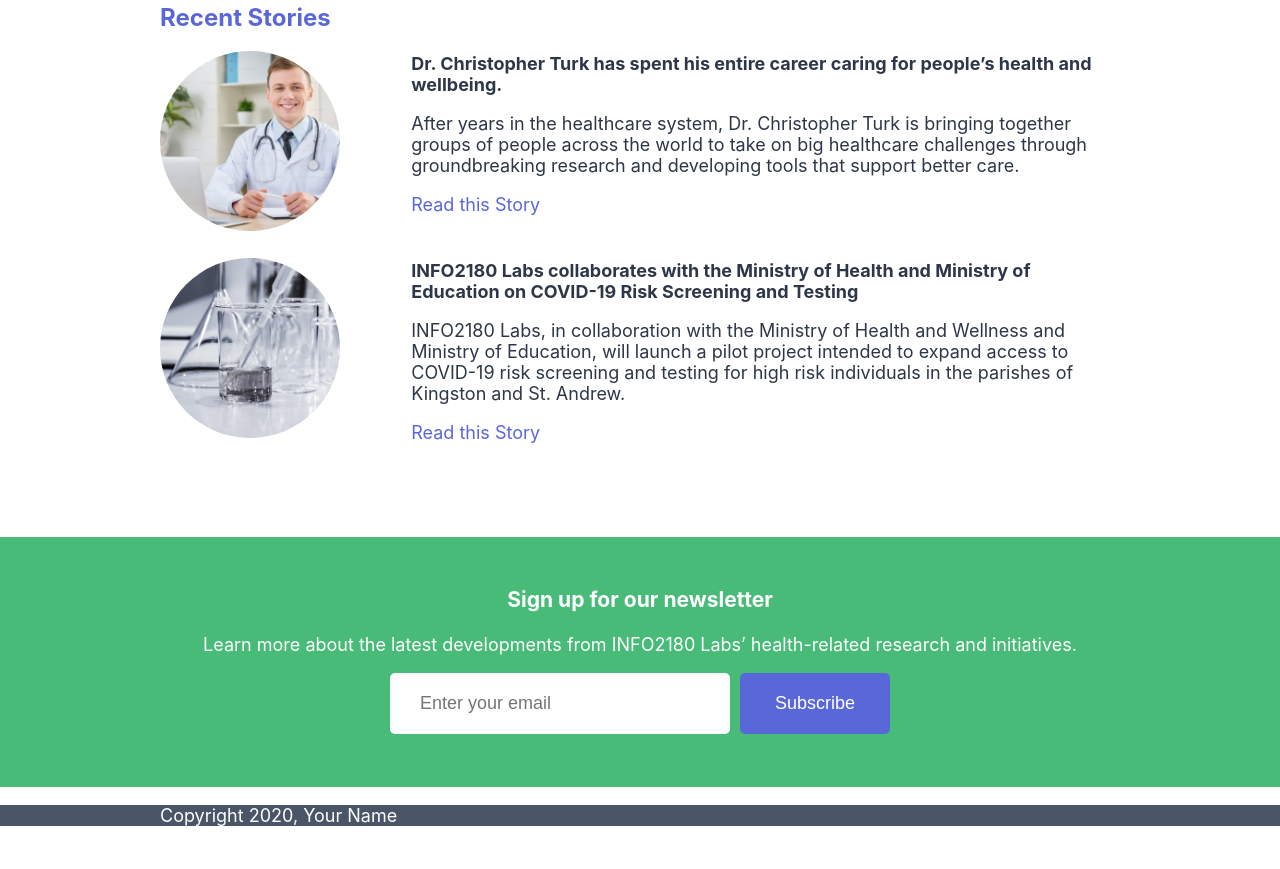
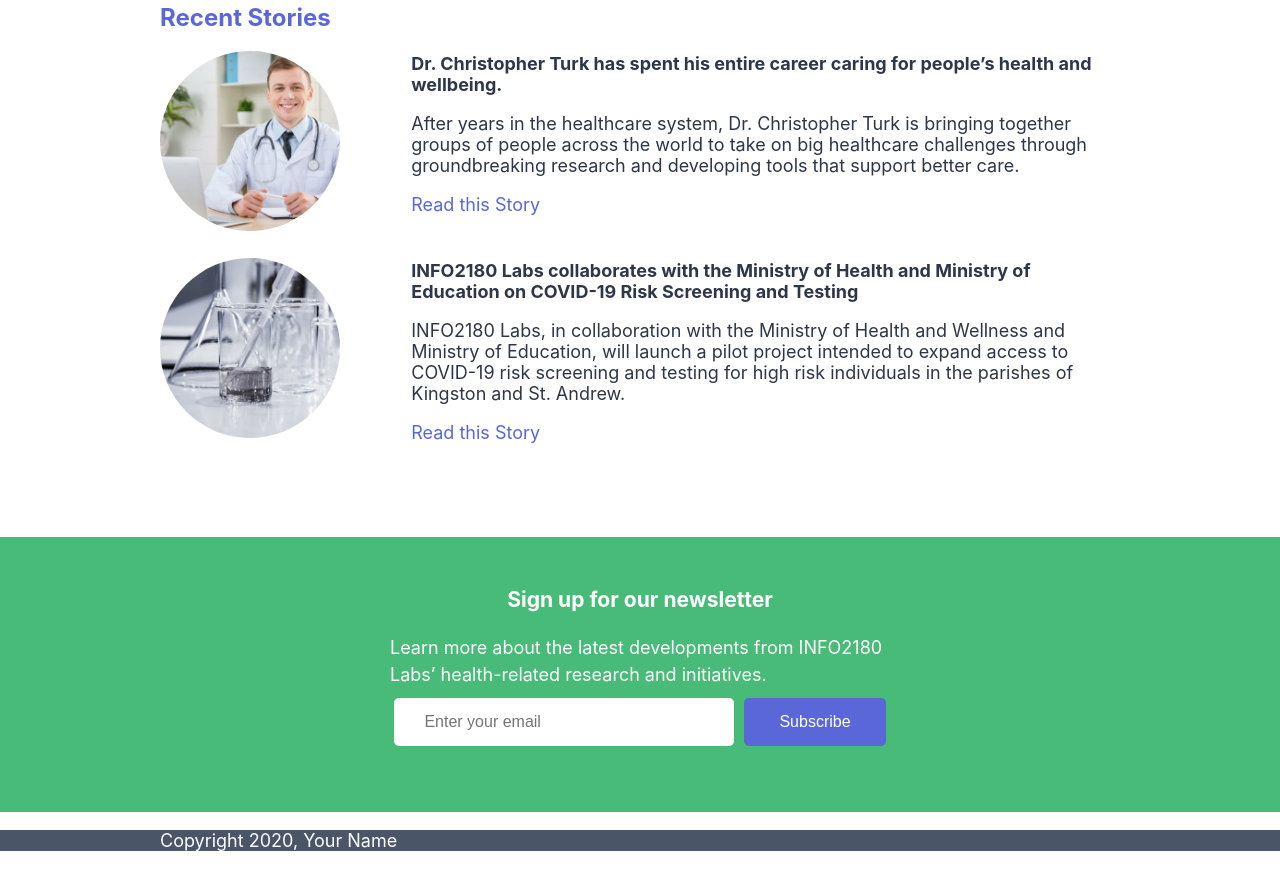
Before and after one commit to TotallyNotAj/info2180-project1, a plain HTML site: page index.html in a window 1280 px wide. Shown: the part 1175-2044 px from the top of the page. Before the commit the page ends 2019 px from the top, so only its background shows below. Drawn offline with Linux system fonts and the light colour scheme.

Commit message:
Finalized newsletter section.

```diff
--- a/styles.css
+++ b/styles.css
@@ -170,11 +170,19 @@ main .newsletter{
     background-color: #48BB78;
     color: white;
     text-align: center;
-    height:250px;
+    height:275px;
 }
 
 main .newsletter h3{
     padding-top: 50px;
+}
+
+main .newsletter p {
+    max-width: 500px;
+    margin: 0 auto;
+    text-align: left;
+    line-height: 1.5;
+    padding-bottom: 10px;
 }
 
 main .newsletter form {
@@ -190,17 +198,17 @@ main .newsletter input[type="email"] {
     border: none;
     border-radius: 5px;
     width: 280px;
-    font-size: 18px;
-    padding: 20px 30px;
+    font-size: 16px;
+    padding: 15px 30px;
 }
 
 main .newsletter button{
     background-color: #5A67D8;
     color: white;
-    font-size: 18px;
+    font-size: 16px;
     border: none;
     border-radius: 5px;
-    padding: 20px 35px;
+    padding: 15px 35px;
     cursor: pointer;
 }
 
```
